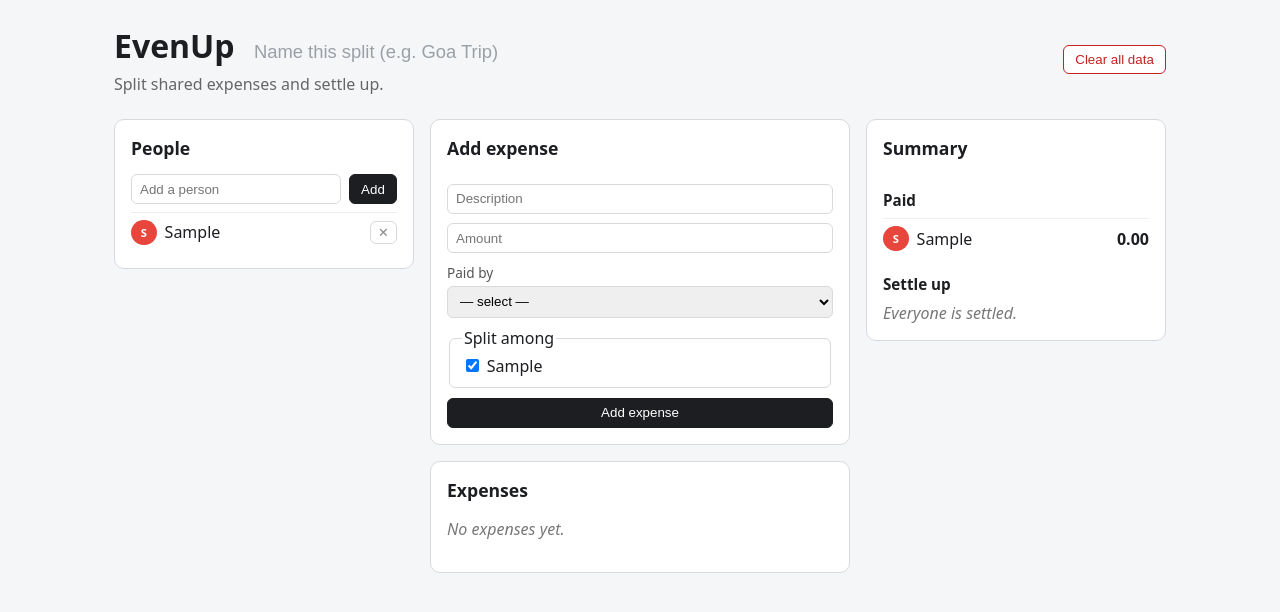
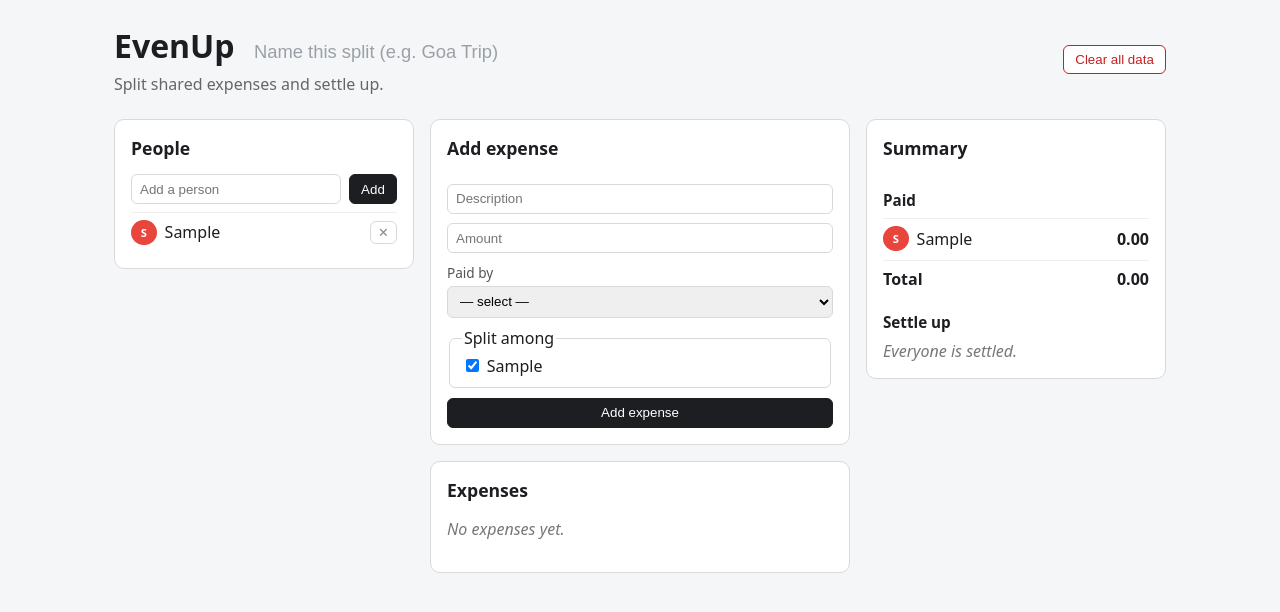
Before and after one commit to aashutosh-prakash/evenup, a React (Vite) app: page / in a window 1280 px wide. Both pictures are taken after typing "Sample" into the empty fields and a click on the button "Add". Shown: the top 612 px of the page. Built offline with nearby package versions, Linux system fonts and the light colour scheme.

Commit message:
Show total expense in the summary Paid section
Add computeTotal (cent-safe, tested) and a bold Total row under the per-person
paid amounts.

Co-Authored-By: Claude Opus 4.8 (1M context) <noreply@anthropic.com>

```diff
--- a/src/App.css
+++ b/src/App.css
@@ -109,6 +109,8 @@ button[type="submit"] { background: #1c1e21; color: #fff; border-color: #1c1e21;
 .summary-head { display: flex; align-items: center; justify-content: space-between; gap: 0.5rem; }
 .paid-row { display: flex; align-items: center; justify-content: space-between; gap: 0.75rem; }
 .paid-amount { font-variant-numeric: tabular-nums; font-weight: 600; }
+.paid-total { border-top: 2px solid #d7d9dd; margin-top: 0.15rem; font-weight: 700; }
+.paid-total .paid-amount { font-weight: 700; }
 .settlements { display: flex; flex-direction: column; gap: 0.5rem; }
 .settle-row {
   display: flex; align-items: center; gap: 0.5rem;
--- a/src/components/Summary.jsx
+++ b/src/components/Summary.jsx
@@ -1,4 +1,10 @@
-import { computeBalances, computePaidTotals, settle, formatMoney } from '../lib/settle.js'
+import {
+  computeBalances,
+  computePaidTotals,
+  computeTotal,
+  settle,
+  formatMoney,
+} from '../lib/settle.js'
 import Avatar from './Avatar.jsx'
 import ShareButton from './ShareButton.jsx'
 
@@ -6,6 +12,7 @@ export default function Summary({ state }) {
   const personOf = (id) =>
     state.people.find((p) => p.id === id) ?? { id, name: '(removed)' }
   const paid = computePaidTotals(state.people, state.expenses)
+  const total = computeTotal(state.expenses)
   const txns = settle(computeBalances(state.people, state.expenses))
 
   return (
@@ -27,6 +34,12 @@ export default function Summary({ state }) {
           </li>
         ))}
         {state.people.length === 0 && <li className="empty">No people yet.</li>}
+        {state.people.length > 0 && (
+          <li className="paid-row paid-total">
+            <span>Total</span>
+            <span className="paid-amount">{formatMoney(total)}</span>
+          </li>
+        )}
       </ul>
 
       <h3>Settle up</h3>
```
Also changed, not shown: src/lib/settle.js, 1 other file (tests, documents, lock files or other folders).
